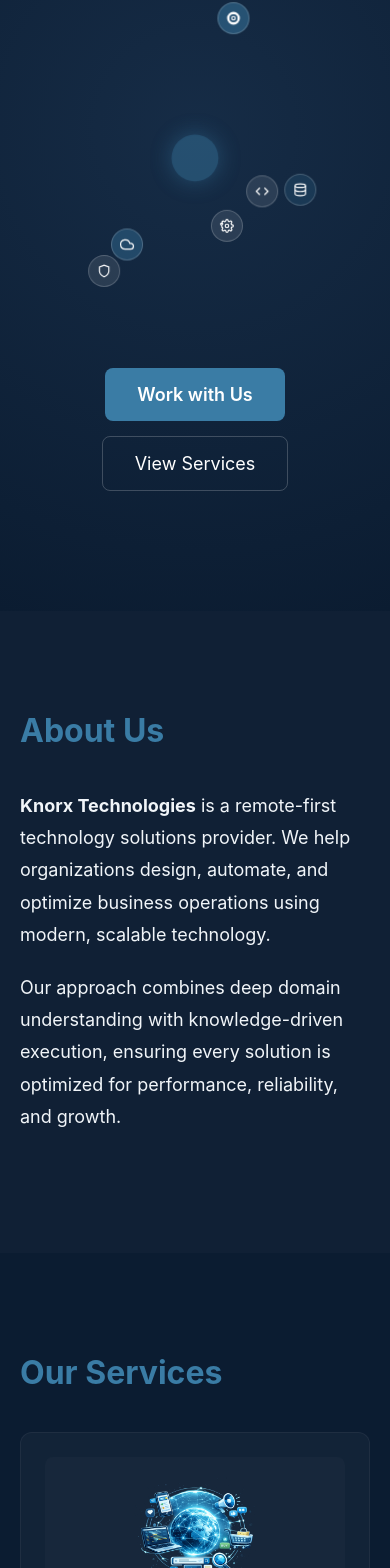
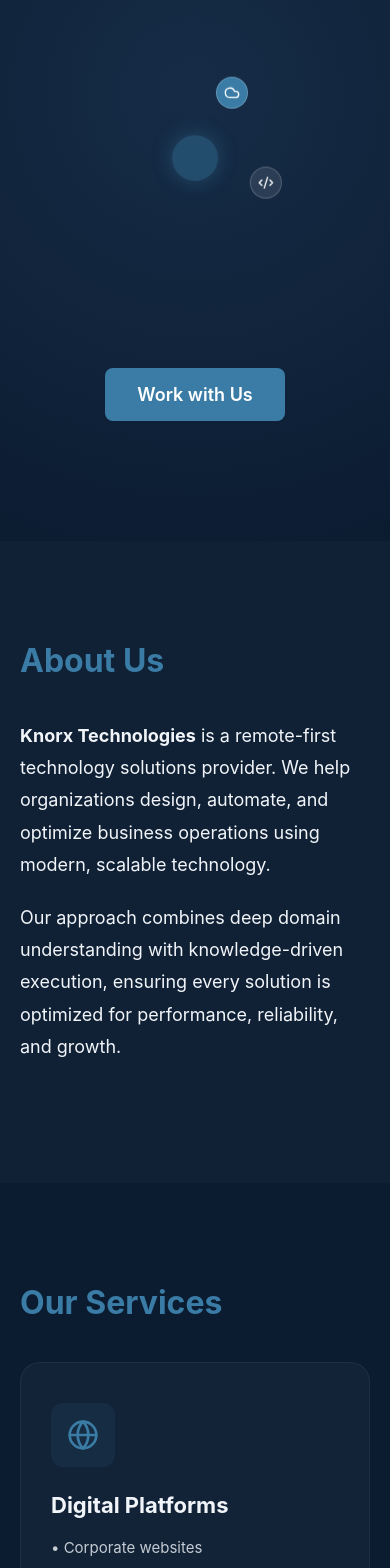
Before and after one commit to Sixtus-Ikpali/knorx-website, a Next.js app: page / in a window 390 px wide. Shown: the part 410-1978 px from the top of the page. Built offline with nearby package versions, Linux system fonts and the light colour scheme.

Commit message:
Replace clunky PNGs with professional Lucide icons

```diff
--- a/app/page.tsx
+++ b/app/page.tsx
@@ -1,7 +1,21 @@
-
 'use client';
 
 import { useState, FormEvent, useEffect } from 'react';
+// NEW: Import professional icons
+import {
+  Globe,
+  Cpu,
+  Layers,
+  Zap,
+  MessageSquare,
+  Menu,
+  X,
+  Database,
+  Cloud,
+  Lock,
+  Settings,
+  Code2
+} from 'lucide-react';
 
 export default function Home() {
   const [loading, setLoading] = useState<boolean>(false);
@@ -13,14 +27,6 @@
   useEffect(() => {
     setYear(new Date().getFullYear());
   }, []);
-
-  useEffect(() => {
-    if (isMobileMenuOpen) {
-      document.body.style.overflow = 'hidden';
-    } else {
-      document.body.style.overflow = 'unset';
-    }
-  }, [isMobileMenuOpen]);
 
   async function handleSubmit(e: FormEvent<HTMLFormElement>) {
     e.preventDefault();
@@ -38,13 +44,11 @@
         headers: { 'Content-Type': 'application/json' },
         body: JSON.stringify(data)
       });
-
-      if (!response.ok) throw new Error('Failed to send message.');
-
+      if (!response.ok) throw new Error('Failed');
       setSuccess(true);
       form.reset();
     } catch (err: any) {
-      setError(err.message || 'Something went wrong.');
+      setError('Something went wrong.');
     } finally {
       setLoading(false);
     }
@@ -57,70 +61,46 @@
           .desktop-nav { display: none !important; }
           .mobile-toggle { display: block !important; }
         }
-        @media (min-width: 769px) {
-          .desktop-nav { display: flex !important; }
-          .mobile-toggle { display: none !important; }
-        }
-
-        /* ORBIT ANIMATIONS */
         @keyframes orbit-inner {
           from { transform: rotate(0deg) translateX(75px) rotate(0deg); }
           to   { transform: rotate(360deg) translateX(75px) rotate(-360deg); }
         }
-        @keyframes orbit-mid {
-          from { transform: rotate(360deg) translateX(110px) rotate(-360deg); }
-          to   { transform: rotate(0deg) translateX(110px) rotate(0deg); }
-        }
-        @keyframes orbit-outer {
-          from { transform: rotate(0deg) translateX(145px) rotate(0deg); }
-          to   { transform: rotate(360deg) translateX(145px) rotate(-360deg); }
-        }
         @keyframes pulse-glow {
-          0% { transform: scale(0.9); opacity: 0.4; box-shadow: 0 0 20px #3a7ca5; }
+          0%, 100% { transform: scale(0.9); opacity: 0.4; box-shadow: 0 0 20px #3a7ca5; }
           50% { transform: scale(1.1); opacity: 0.7; box-shadow: 0 0 50px #3a7ca5; }
-          100% { transform: scale(0.9); opacity: 0.4; box-shadow: 0 0 20px #3a7ca5; }
         }
 
-        /* SERVICE CARD HOVER EFFECTS */
+        /* UPDATED HOVER: More professional glow */
         .service-card {
-          transition: all 0.3s ease-in-out !important;
-          cursor: pointer;
+          transition: all 0.4s cubic-bezier(0.175, 0.885, 0.32, 1.275) !important;
         }
         .service-card:hover {
-          transform: translateY(-10px);
-          background-color: rgba(255, 255, 255, 0.06) !important;
+          transform: translateY(-12px);
+          background-color: rgba(58, 124, 165, 0.1) !important;
           border-color: #3a7ca5 !important;
-          box-shadow: 0 10px 30px rgba(58, 124, 165, 0.2);
+          box-shadow: 0 20px 40px rgba(0, 0, 0, 0.4);
+        }
+        .service-card:hover .icon-wrapper {
+          transform: scale(1.1);
+          color: #fff !important;
+          background: #3a7ca5 !important;
         }
       `}</style>
 
       {/* HEADER */}
       <header style={styles.header}>
         <div style={styles.nav}>
-          <div style={styles.logoContainer}>
-            <span style={styles.logoText}>KNORX</span>
-          </div>
+          <span style={styles.logoText}>KNORX</span>
           <div className="desktop-nav" style={styles.navLinks}>
             <a href="#about" style={styles.link}>About</a>
             <a href="#services" style={styles.link}>Services</a>
             <a href="#contact" style={styles.navButton}>Get Started</a>
           </div>
           <button className="mobile-toggle" onClick={() => setIsMobileMenuOpen(!isMobileMenuOpen)} style={styles.hamburgerButton}>
-            <svg width="24" height="24" viewBox="0 0 24 24" fill="none" stroke="currentColor" strokeWidth="2">
-              {isMobileMenuOpen ? <path d="M18 6L6 18M6 6l12 12"/> : <path d="M3 12h18M3 6h18M3 18h18"/>}
-            </svg>
+            {isMobileMenuOpen ? <X size={24} /> : <Menu size={24} />}
           </button>
         </div>
       </header>
-
-      {/* MOBILE MENU */}
-      {isMobileMenuOpen && (
-        <div style={styles.mobileMenu}>
-          <a href="#about" onClick={() => setIsMobileMenuOpen(false)} style={styles.mobileLink}>About</a>
-          <a href="#services" onClick={() => setIsMobileMenuOpen(false)} style={styles.mobileLink}>Services</a>
-          <a href="#contact" onClick={() => setIsMobileMenuOpen(false)} style={styles.mobileButton}>Get Started</a>
-        </div>
-      )}
 
       {/* HERO SECTION */}
       <section style={styles.hero}>
@@ -129,17 +109,12 @@
 
         <div style={styles.orbitContainer}>
           <div style={styles.centralNode}></div>
-          <div style={{...styles.orbitNode, animation: 'orbit-inner 6s linear infinite'}}><svg width="14" height="14" viewBox="0 0 24 24" fill="none" stroke="#fff" strokeWidth="2"><path d="M16 18l6-6-6-6M8 6l-6 6 6 6"/></svg></div>
-          <div style={{...styles.orbitNode, animation: 'orbit-mid 10s linear infinite', backgroundColor: 'rgba(58, 124, 165, 0.4)'}}><svg width="14" height="14" viewBox="0 0 24 24" fill="none" stroke="#fff" strokeWidth="2"><path d="M18 10h-1.26A8 8 0 1 0 9 20h9a5 5 0 0 0 0-10z"/></svg></div>
-          <div style={{...styles.orbitNode, animation: 'orbit-mid 12s linear infinite', animationDelay: '-5s', backgroundColor: 'rgba(58, 124, 165, 0.2)'}}><svg width="14" height="14" viewBox="0 0 24 24" fill="none" stroke="#fff" strokeWidth="2"><ellipse cx="12" cy="5" rx="9" ry="3"/><path d="M21 12c0 1.66-4 3-9 3s-9-1.34-9-3"/><path d="M3 5v14c0 1.66 4 3 9 3s9-1.34 9-3V5"/></svg></div>
-          <div style={{...styles.orbitNode, animation: 'orbit-outer 18s linear infinite'}}><svg width="14" height="14" viewBox="0 0 24 24" fill="none" stroke="#fff" strokeWidth="2"><path d="M12 22s8-4 8-10V5l-8-3-8 3v7c0 6 8 10 8 10z"/></svg></div>
-          <div style={{...styles.orbitNode, animation: 'orbit-outer 22s linear infinite', animationDelay: '-11s', backgroundColor: 'rgba(58, 124, 165, 0.5)'}}><svg width="14" height="14" viewBox="0 0 24 24" fill="none" stroke="#fff" strokeWidth="2"><path d="M12 2a10 10 0 1 0 10 10A10 10 0 0 0 12 2zm0 18a8 8 0 1 1 8-8 8 8 0 0 1-8 8z"/><circle cx="12" cy="12" r="3"/></svg></div>
-          <div style={{...styles.orbitNode, animation: 'orbit-inner 8s linear infinite', animationDelay: '-3s'}}><svg width="14" height="14" viewBox="0 0 24 24" fill="none" stroke="#fff" strokeWidth="2"><circle cx="12" cy="12" r="3"/><path d="M19.4 15a1.65 1.65 0 0 0 .33 1.82l.06.06a2 2 0 0 1 0 2.83 2 2 0 0 1-2.83 0l-.06-.06a1.65 1.65 0 0 0-1.82-.33 1.65 1.65 0 0 0-1 1.51V21a2 2 0 0 1-2 2 2 2 0 0 1-2-2v-.09A1.65 1.65 0 0 0 9 19.4a1.65 1.65 0 0 0-1.82.33l-.06.06a2 2 0 0 1-2.83 0 2 2 0 0 1 0-2.83l.06-.06a1.65 1.65 0 0 0 .33-1.82 1.65 1.65 0 0 0-1.51-1V11a2 2 0 0 1-2-2 2 2 0 0 1 2-2h.09A1.65 1.65 0 0 0 4.6 9a1.65 1.65 0 0 0-.33-1.82l-.06-.06a2 2 0 0 1 0-2.83 2 2 0 0 1 2.83 0l.06.06a1.65 1.65 0 0 0 1.82.33H9a1.65 1.65 0 0 0 1-1.51V3a2 2 0 0 1 2-2 2 2 0 0 1 2 2v.09a1.65 1.65 0 0 0 1 1.51 1.65 1.65 0 0 0 1.82-.33l.06-.06a2 2 0 0 1 2.83 0 2 2 0 0 1 0 2.83l-.06.06a1.65 1.65 0 0 0-.33 1.82V9a1.65 1.65 0 0 0 1.51 1H21a2 2 0 0 1 2 2 2 2 0 0 1-2 2h-.09a1.65 1.65 0 0 0-1.51 1z"/></svg></div>
+          <div style={{...styles.orbitNode, animation: 'orbit-inner 6s linear infinite'}}><Code2 size={16} color="#fff"/></div>
+          <div style={{...styles.orbitNode, animation: 'orbit-inner 10s linear infinite', animationDelay: '-2s', backgroundColor: '#3a7ca5'}}><Cloud size={16} color="#fff"/></div>
         </div>
 
         <div style={{ marginTop: '50px', display: 'flex', flexWrap: 'wrap', gap: '15px', justifyContent: 'center' }}>
           <a href="#contact" style={styles.heroButton}>Work with Us</a>
-          <a href="#services" style={styles.heroSecondaryButton}>View Services</a>
         </div>
       </section>
 
@@ -154,15 +129,15 @@
         </div>
       </section>
 
-      {/* SERVICES SECTION */}
+      {/* SERVICES SECTION - NOW WITH LIVE ICONS */}
       <section id="services" style={styles.section}>
         <div style={styles.container}>
           <h2 style={styles.sectionTitle}>Our Services</h2>
           <div style={styles.grid}>
             {services.map((s, i) => (
               <div key={i} className="service-card" style={styles.card}>
-                <div style={styles.cardImageContainer}>
-                  <img src={s.image} alt={s.title} style={styles.cardImage} />
+                <div className="icon-wrapper" style={styles.iconWrapper}>
+                  {s.icon}
                 </div>
                 <h3 style={styles.cardTitle}>{s.title}</h3>
                 <ul style={styles.list}>
@@ -174,7 +149,7 @@
         </div>
       </section>
 
-      {/* CONTACT SECTION */}
+      {/* CONTACT */}
       <section id="contact" style={styles.section}>
         <div style={styles.container}>
           <div style={styles.contactContainer}>
@@ -183,11 +158,9 @@
               <input name="name" placeholder="Full Name" required style={styles.input} />
               <input name="email" type="email" placeholder="Email" required style={styles.input} />
               <textarea name="message" placeholder="How can we help?" required style={styles.textarea} />
-              <button type="submit" disabled={loading} style={{...styles.button, opacity: loading ? 0.7 : 1}}>
+              <button type="submit" disabled={loading} style={styles.button}>
                 {loading ? 'Sending...' : 'Send Message'}
               </button>
-              {success && <p style={{ color: '#4ade80', marginTop: '10px' }}>✓ Message sent successfully.</p>}
-              {error && <p style={{ color: '#f87171', marginTop: '10px' }}>{error}</p>}
             </form>
           </div>
         </div>
@@ -198,28 +171,24 @@
   );
 }
 
-// UPDATED TO .PNG
+// SERVICE DATA WITH LIVE ICONS
 const services = [
-  { title: 'Digital Platforms', image: '/digital-platforms.png', items: ['Corporate websites', 'Enterprise platforms', 'E-commerce systems'] },
-  { title: 'Application Engineering', image: '/application-engineering.png', items: ['Custom web & mobile apps', 'Automation tools', 'SaaS development'] },
-  { title: 'Enterprise Systems', image: '/enterprise-systems.png', items: ['ERP implementation', 'Workflow automation', 'Intelligent platforms'] },
-  { title: 'Digital Transformation', image: '/digital-transformation.png', items: ['Strategy & execution', 'Process reengineering', 'End-to-end automation'] },
-  { title: 'Consulting', image: '/consulting.png', items: ['Strategic advisory', 'Execution frameworks', 'Resource optimization'] }
+  { title: 'Digital Platforms', icon: <Globe size={32} />, items: ['Corporate websites', 'Enterprise platforms', 'E-commerce systems'] },
+  { title: 'Application Engineering', icon: <Cpu size={32} />, items: ['Custom web & mobile apps', 'Automation tools', 'SaaS development'] },
+  { title: 'Enterprise Systems', icon: <Layers size={32} />, items: ['ERP implementation', 'Workflow automation', 'Intelligent platforms'] },
+  { title: 'Digital Transformation', icon: <Zap size={32} />, items: ['Strategy & execution', 'Process reengineering', 'End-to-end automation'] },
+  { title: 'Consulting', icon: <MessageSquare size={32} />, items: ['Strategic advisory', 'Execution frameworks', 'Resource optimization'] }
 ];
 
 const styles: { [key: string]: React.CSSProperties } = {
   main: { fontFamily: 'Inter, system-ui, sans-serif', backgroundColor: '#0b1c31', color: '#f1f5f9', minHeight: '100vh', scrollBehavior: 'smooth' },
   header: { padding: '15px 20px', borderBottom: '1px solid rgba(255,255,255,0.05)', position: 'sticky', top: 0, backgroundColor: 'rgba(11, 28, 49, 0.95)', backdropFilter: 'blur(10px)', zIndex: 100 },
   nav: { display: 'flex', justifyContent: 'space-between', alignItems: 'center', maxWidth: '1200px', margin: '0 auto' },
-  logoContainer: { display: 'flex', alignItems: 'center' },
   logoText: { color: '#3a7ca5', fontWeight: 800, fontSize: '22px', letterSpacing: '1.5px' },
-  navLinks: { gap: '30px', alignItems: 'center' },
-  hamburgerButton: { background: 'none', border: 'none', color: '#f1f5f9', cursor: 'pointer' },
-  mobileMenu: { position: 'fixed', inset: '70px 0 0 0', backgroundColor: '#0b1c31', zIndex: 99, display: 'flex', flexDirection: 'column', alignItems: 'center', gap: '30px', paddingTop: '60px' },
-  mobileLink: { fontSize: '20px', color: '#f1f5f9', textDecoration: 'none' },
-  mobileButton: { backgroundColor: '#3a7ca5', color: '#fff', padding: '16px 40px', borderRadius: '8px', textDecoration: 'none' },
+  navLinks: { display: 'flex', gap: '30px', alignItems: 'center' },
   link: { color: '#f1f5f9', textDecoration: 'none', fontSize: '14px', fontWeight: 500 },
   navButton: { backgroundColor: '#3a7ca5', color: '#fff', padding: '8px 18px', borderRadius: '6px', textDecoration: 'none', fontSize: '14px', fontWeight: 600 },
+  hamburgerButton: { background: 'none', border: 'none', color: '#f1f5f9', cursor: 'pointer' },
   hero: { padding: '120px 20px', textAlign: 'center', background: 'radial-gradient(circle at 50% 50%, #162c46 0%, #0b1c31 100%)', display: 'flex', flexDirection: 'column', alignItems: 'center' },
   heading: { fontSize: 'clamp(32px, 6vw, 56px)', fontWeight: 800, maxWidth: '900px', lineHeight: 1.1 },
   subtext: { marginTop: '24px', fontSize: 'clamp(16px, 4vw, 20px)', opacity: 0.8, maxWidth: '700px' },
@@ -227,7 +196,6 @@
   centralNode: { width: '50px', height: '50px', backgroundColor: '#3a7ca5', borderRadius: '50%', zIndex: 10, animation: 'pulse-glow 3s infinite ease-in-out' },
   orbitNode: { position: 'absolute', width: '32px', height: '32px', backgroundColor: 'rgba(255,255,255,0.1)', borderRadius: '50%', display: 'flex', justifyContent: 'center', alignItems: 'center', border: '1px solid rgba(255,255,255,0.2)', zIndex: 5 },
   heroButton: { backgroundColor: '#3a7ca5', color: '#fff', padding: '16px 32px', borderRadius: '8px', textDecoration: 'none', fontWeight: 600, fontSize: '18px' },
-  heroSecondaryButton: { border: '1px solid rgba(255,255,255,0.2)', color: '#fff', padding: '16px 32px', borderRadius: '8px', textDecoration: 'none', fontSize: '18px' },
   container: { maxWidth: '1200px', margin: '0 auto' },
   section: { padding: '100px 20px' },
   aboutSection: { padding: '100px 20px', backgroundColor: 'rgba(255,255,255,0.02)' },
@@ -235,16 +203,15 @@
   aboutText: { marginBottom: '20px' },
   sectionTitle: { fontSize: '32px', marginBottom: '40px', color: '#3a7ca5', fontWeight: 700 },
   grid: { display: 'grid', gridTemplateColumns: 'repeat(auto-fit, minmax(280px, 1fr))', gap: '30px' },
-  card: { padding: '24px', backgroundColor: 'rgba(255,255,255,0.03)', borderRadius: '12px', border: '1px solid rgba(255,255,255,0.05)', display: 'flex', flexDirection: 'column' },
-  cardImageContainer: { marginBottom: '20px', textAlign: 'center', backgroundColor: 'rgba(255,255,255,0.02)', borderRadius: '8px', padding: '10px' },
-  cardImage: { maxWidth: '100%', height: '140px', objectFit: 'contain' },
-  cardTitle: { color: '#f1f5f9', marginBottom: '20px', fontWeight: 700 },
-  list: { listStyleType: 'none', padding: 0, opacity: 0.8, fontSize: '14px' },
+  card: { padding: '40px 30px', backgroundColor: 'rgba(255,255,255,0.03)', borderRadius: '20px', border: '1px solid rgba(255,255,255,0.05)', display: 'flex', flexDirection: 'column' },
+  iconWrapper: { width: '64px', height: '64px', borderRadius: '12px', backgroundColor: 'rgba(58, 124, 165, 0.1)', color: '#3a7ca5', display: 'flex', justifyContent: 'center', alignItems: 'center', marginBottom: '25px', transition: 'all 0.3s ease' },
+  cardTitle: { color: '#f1f5f9', marginBottom: '20px', fontWeight: 700, fontSize: '22px' },
+  list: { listStyleType: 'none', padding: 0, opacity: 0.8, fontSize: '15px' },
   listItem: { marginBottom: '10px' },
   contactContainer: { maxWidth: '600px' },
   form: { display: 'flex', flexDirection: 'column', gap: '16px' },
   input: { padding: '14px', borderRadius: '8px', border: '1px solid rgba(255,255,255,0.1)', backgroundColor: 'rgba(255,255,255,0.05)', color: '#fff', outline: 'none' },
-  textarea: { padding: '14px', borderRadius: '8px', border: '1px solid rgba(255,255,255,0.1)', backgroundColor: 'rgba(255,255,255,0.05)', color: '#fff', minHeight: '150px', outline: 'none', fontFamily: 'inherit' },
+  textarea: { padding: '14px', borderRadius: '8px', border: '1px solid rgba(255,255,255,0.1)', backgroundColor: 'rgba(255,255,255,0.05)', color: '#fff', minHeight: '150px', outline: 'none' },
   button: { backgroundColor: '#3a7ca5', padding: '16px', borderRadius: '8px', border: 'none', color: '#ffffff', fontWeight: 600, cursor: 'pointer' },
   footer: { padding: '60px 20px', textAlign: 'center', opacity: 0.5, borderTop: '1px solid rgba(255,255,255,0.05)', fontSize: '14px' }
 };
--- a/package.json
+++ b/package.json
@@ -9,6 +9,7 @@
     "lint": "eslint"
   },
   "dependencies": {
+    "lucide-react": "^0.564.0",
     "next": "16.1.6",
     "react": "19.2.3",
     "react-dom": "19.2.3",
```
Also changed, not shown: 1 other file (tests, documents, lock files or other folders).
